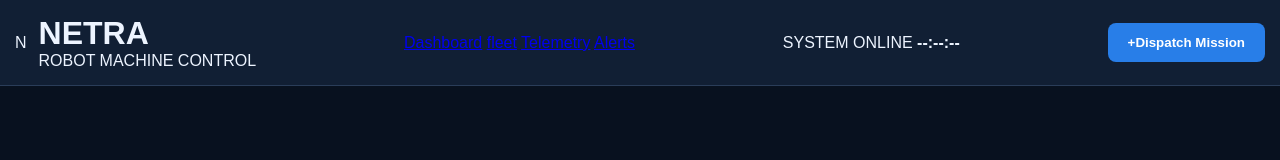
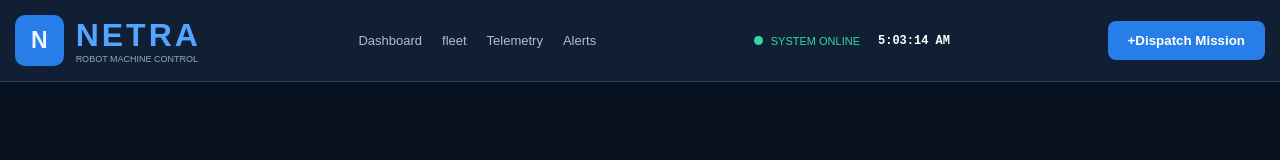
Before and after one commit to 16092008-sara/Netra_project, a plain HTML site: page index.html in a window 1280 px wide. Drawn offline with Linux system fonts and the light colour scheme.

Commit message:
files added

```diff
--- a/index.html
+++ b/index.html
@@ -29,5 +29,6 @@
 
       <button id="dispatch-open" type="button">+Dispatch Mission</button>
     </header>
+    <script src="script.js"></script>
 </body>
 </html>
--- /dev/null
+++ b/script.js
@@ -0,0 +1,11 @@
+function updateClock() {
+
+ const clock = document.getElementById("clock");
+
+
+if (clock) clock.textContent = new Date().toLocaleTimeString();
+}
+
+updateClock();
+
+setInterval(updateClock, 1000);
--- a/style.css
+++ b/style.css
@@ -5,7 +5,7 @@
 }
 html
 {
-    scroll-behavior:smooth ;
+    scroll-behaviour:smooth;
 
 }
 body
@@ -46,6 +46,54 @@ button:hover{
     align-items: center;
     gap:12px;
 }
-.brandlogo{
-    background:#287ee8;
+
+
+/* NETRA logo styling */
+.brand-logo
+{ background: #287ee8;
+    border-radius: 10px;
+    padding: 12px 16px;
+    font-size: 23px;
+    font-weight: bold;
 }
+.brand h1{
+    color:#54a5ff;
+    letter-spacing:3px;
+}
+.brand p{
+    font-size:9px;
+    color:#91a8c5;
+}
+nav{
+    display:flex;
+    gap:20px;
+
+}
+nav a{
+    color:#aebed3;
+    text-decoration:none;
+    font-size:13px;
+}
+
+nav a:hover{
+    color:#54a5ff;
+}
+.header-right{
+    display:flex;
+    align-items:center;
+    gap:8px;
+    color:#39d6a0;
+    font-size:11px;
+}
+.online-dot{
+    width:9px;
+    height:9px;
+    background:#39d6a0;
+    border-radius:50%;
+}
+#clock {
+    color: white;
+    margin-left: 10px;
+    font-family: monospace;
+    font-size: 12px;
+}
```
